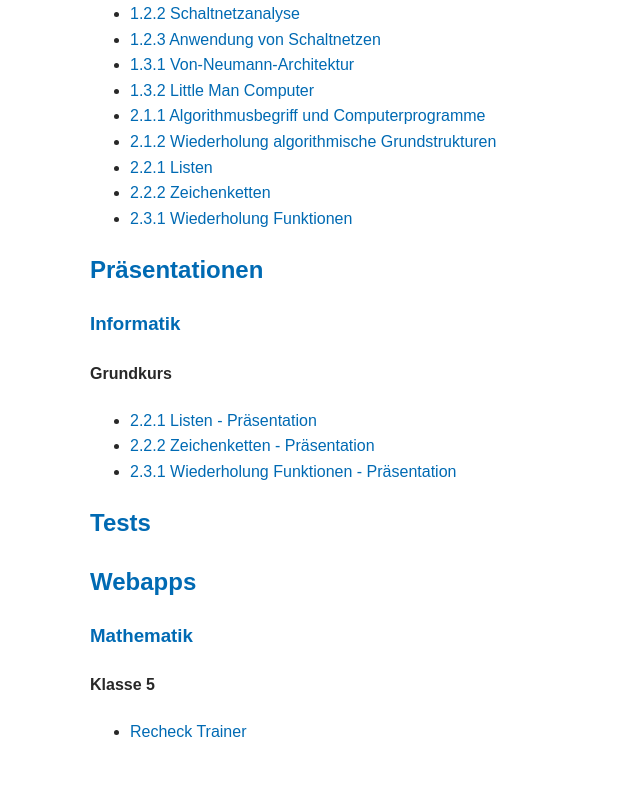
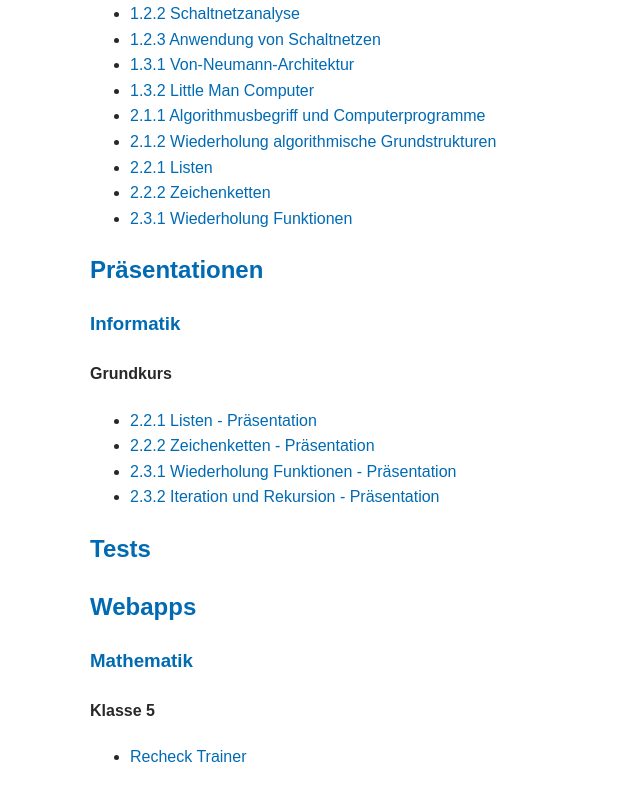
Before and after one commit to gctux/liascript, a plain HTML site: page index.html in a window 1280 px wide. Shown: the part 649-1449 px from the top of the page, without its empty margins (0-640 px from the left). Drawn offline with Linux system fonts and the light colour scheme.

Commit message:
Iteration Und Rekursion Präsentation

```diff
--- a/index.html
+++ b/index.html
@@ -42,6 +42,8 @@
         <li><a href="https://liascript.github.io/course/?https://raw.githubusercontent.com/gctux/liascript/main/praesentationen/informatik/grundkurs/2_2_1_listen_praesentation.md">2.2.1 Listen - Präsentation</a></li>
         <li><a href="https://liascript.github.io/course/?https://raw.githubusercontent.com/gctux/liascript/main/praesentationen/informatik/grundkurs/2_2_2_zeichenketten_praesentation.md">2.2.2 Zeichenketten - Präsentation</a></li>
         <li><a href="https://liascript.github.io/course/?https://raw.githubusercontent.com/gctux/liascript/main/praesentationen/informatik/grundkurs/2_3_1_wiederholung_funktionen_paesentation.md">2.3.1 Wiederholung Funktionen - Präsentation</a></li>
+        <li><a href="https://liascript.github.io/course/?https://raw.githubusercontent.com/gctux/liascript/main/praesentationen/informatik/grundkurs/2_3_2_iteration_und_rekursion_paesentation.md">2.3.2 Iteration und Rekursion - Präsentation</a></li>
+
     </ul>
 
     <h2>Tests</h2>
```
Also changed, not shown: 4 other files.
